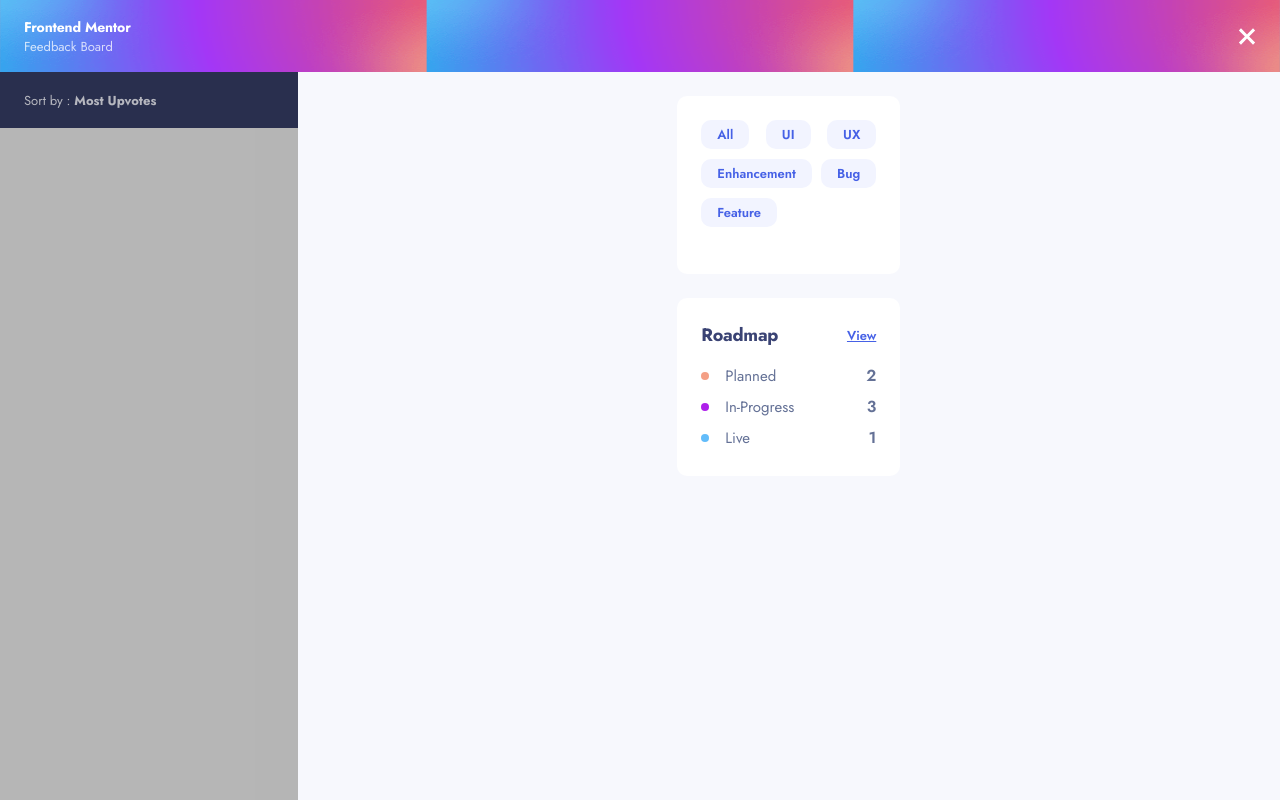
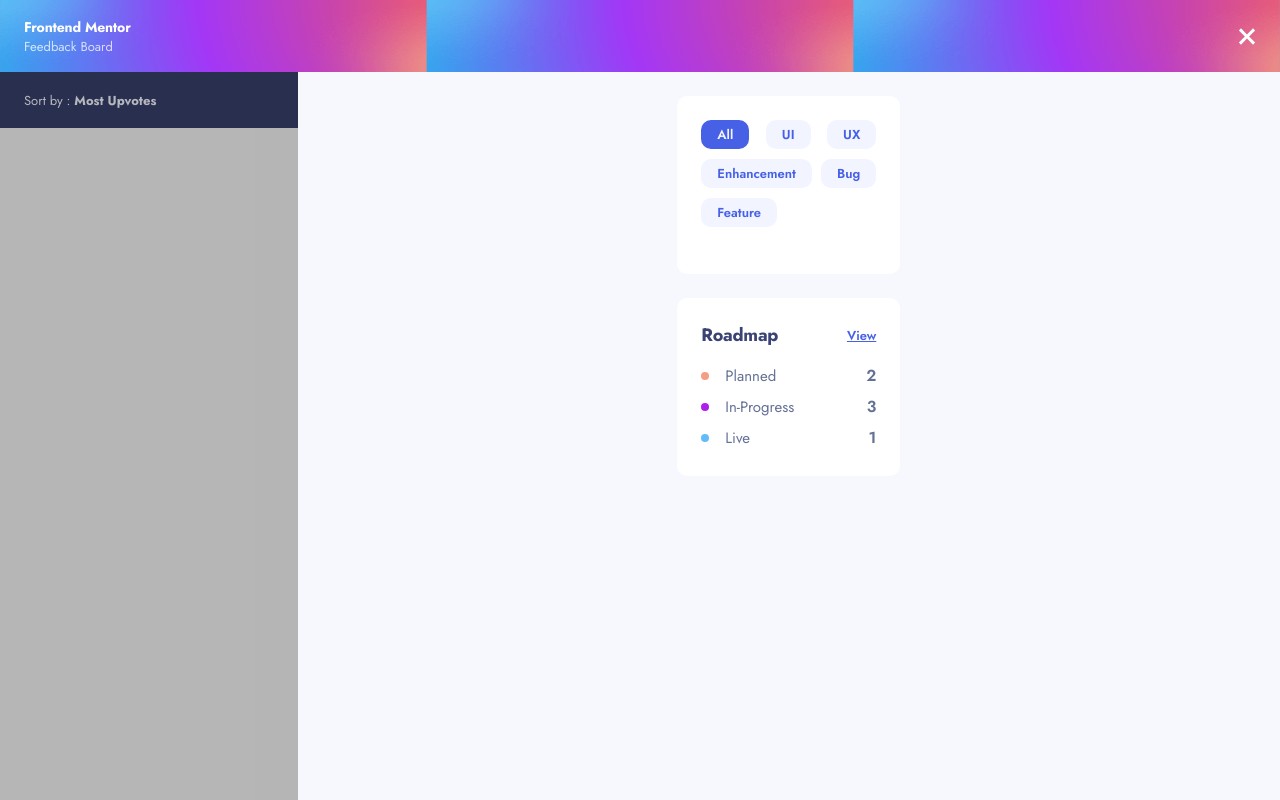
Before and after one commit to gcarter89/product-feedback-app, a React (Create React App) app: page / in a window 1280 px wide. Both pictures are taken after a click on the icon 1246 px from the left and 36 px from the top of the page. Built offline with nearby package versions, Linux system fonts and the light colour scheme; some icons are missing.

Commit message:
added basic filter functionality. tied to other filter

```diff
--- a/src/App.js
+++ b/src/App.js
@@ -8,41 +8,48 @@ import Main from './components/Main/Main';
 
 function App() {
     const [selectedIndex, setSelectedIndex] = useState(0);
-    const [data, setData] = useState([]);
+    const [data, setData] = useState(jsonData.productRequests);
     const [dashboardOpen, setDashboardOpen] = useState(false);
 
+    const [selectedCategory, setSelectedCategory] = useState('all');
+
     useEffect(() => {
+        if (selectedCategory === 'all') {
+            return setData(jsonData.productRequests)
+        }
+        const result = jsonData.productRequests.filter(elem => elem.category === selectedCategory);
+        setData(result);
 
+    }, [selectedCategory])
+
+
+    useEffect(() => {
         switch (selectedIndex) {
             case 0:
-                const sortedUpvotesAsc = [...jsonData.productRequests].sort(upvoteCompare);
-                setData(sortedUpvotesAsc)
+                setData(prevState => ([...prevState].sort(upvoteCompare)))
                 break;
             case 1:
-                const sortedUpvotesDesc = [...jsonData.productRequests].sort(upvoteCompareReverse);
-                setData(sortedUpvotesDesc);
+
+                setData(prevState => ([...prevState].sort(upvoteCompareReverse)));
+
                 break;
 
             case 2:
-                const sortedCommentsAsc = [...jsonData.productRequests].sort(commentsCompare);
-                setData(sortedCommentsAsc);
+                setData(prevState => ([...prevState].sort(commentsCompare)));
                 break;
-
             case 3:
-                const sortedCommentsDesc = [...jsonData.productRequests].sort(commentsCompareReverse);
-                setData(sortedCommentsDesc);
+                setData(prevState => ([...prevState].sort(commentsCompareReverse)))
             break;
-
             default:
                 break;
         }
-    }, [selectedIndex]);
+    }, [selectedIndex, selectedCategory]);
 
     return (
         <div className="App">
             <Header dashboardOpen={dashboardOpen} setDashboardOpen={setDashboardOpen} />
             <Subheader selectedIndex={selectedIndex} setSelectedIndex={setSelectedIndex} />
-            <Main data={data} dashboardOpen={dashboardOpen} />
+            <Main data={data} dashboardOpen={dashboardOpen} selectedCategory={selectedCategory} setSelectedCategory={setSelectedCategory} />
         </div>
     );
 }
--- /dev/null
+++ b/src/components/CategoryButton/CategoryButton.js
@@ -0,0 +1,30 @@
+import capitaliseFirstLetter from '../../helpers/capitaliseFirstLetter.js';
+import styles from './categorybutton.module.scss'
+
+export default function CategoryTab({ category, selected = false, setSelectedCategory }) {
+
+    function handleClick(event, cat) {
+        event.preventDefault();
+        console.log(cat);
+        setSelectedCategory(cat);
+    }
+
+    return (
+
+        <>
+        {selected ?
+            <button className={styles.categoryButton__selected}>
+                <p className={`_body3 ${styles.categoryButton_text}`}>{capitaliseFirstLetter(category)}</p>
+            </button>
+
+            :
+
+            <button onClick={(e) => handleClick(e, category)} className={styles.categoryButton}>
+                <p className={`_body3 ${styles.categoryButton_text}`}>{capitaliseFirstLetter(category)}</p>
+            </button>
+        }
+        </>
+
+
+    )
+}
--- /dev/null
+++ b/src/components/CategoryButton/categorybutton.module.scss
@@ -0,0 +1,21 @@
+.categoryButton {
+    height: fit-content;
+    width: fit-content;
+    padding: 5px 16px;
+    background-color: #F2F4FF;
+    border-radius: 10px;
+    color: #4661E6;
+    cursor: pointer;
+    &_text {
+        font-weight: 600;
+    }
+    &__selected {
+        height: fit-content;
+        width: fit-content;
+        padding: 5px 16px;
+        background-color: #4661E6;
+        border-radius: 10px;
+        color: #F2F4FF;
+        cursor: pointer;
+    }
+}
--- a/src/components/CategoryTab/CategoryTab.js
+++ b/src/components/CategoryTab/CategoryTab.js
@@ -1,7 +1,7 @@
 import capitaliseFirstLetter from '../../helpers/capitaliseFirstLetter.js';
 import styles from './categorytab.module.scss'
 
-export default function CategoryTab({category}) {
+export default function CategoryTab({ category }) {
 
 
     return (
--- a/src/components/Dashboard/Dashboard.js
+++ b/src/components/Dashboard/Dashboard.js
@@ -1,17 +1,16 @@
 import styles from './dashboard.module.scss';
-import CategoryTab from '../CategoryTab/CategoryTab.js'
+import CategoryButton from '../CategoryButton/CategoryButton.js'
 
-export default function Dashboard() {
+export default function Dashboard({featureArray = [], selectedCategory, setSelectedCategory}) {
     return (
         <div className={styles.overlay}>
             <div className={styles.dashboard}>
                 <div className={styles.dashboard_categoryCard}>
-                    <CategoryTab category='All' />
-                    <CategoryTab category='UI' />
-                    <CategoryTab category='UX' />
-                    <CategoryTab category='Enhancement' />
-                    <CategoryTab category='Bug' />
-                    <CategoryTab category='Feature' />
+                    {featureArray.map((elem, index) => {
+                        return (
+                            selectedCategory === elem ? <CategoryButton key={index} category={elem} selected={true} setSelectedCategory={setSelectedCategory} /> : <CategoryButton key={index} category={elem} setSelectedCategory={setSelectedCategory} />
+                        )
+                    })}
                 </div>
                 <div className={styles.dashboard_roadmapCard}>
                     <div className={styles.dashboard_roadmapHeading}>
--- a/src/components/Dashboard/dashboard.module.scss
+++ b/src/components/Dashboard/dashboard.module.scss
@@ -2,6 +2,7 @@
     position: fixed;
     height: 100%;
     top: 72px;
+    left: 0;
     width: 100%;
     background-color: rgba(0,0,0,0.25);
     z-index: 1;
--- a/src/components/Main/Main.js
+++ b/src/components/Main/Main.js
@@ -2,10 +2,15 @@ import styles from './main.module.scss'
 import SuggestionCards from "../SuggestionCards/SuggestionCards";
 import Dashboard from '../Dashboard/Dashboard';
 
-export default function Main({data, dashboardOpen}) {
+export default function Main({data, dashboardOpen, selectedCategory, setSelectedCategory}) {
+    let featureArray = ['all', 'UI', 'UX', 'enhancement', 'bug', 'feature'];
+    featureArray.push(...data.map(elem => { return elem.category }));
+    featureArray = [...new Set(featureArray)];
+
+
     return (
         <main className={styles.main}>
-            {dashboardOpen && <Dashboard />}
+            {dashboardOpen && <Dashboard featureArray={featureArray} selectedCategory={selectedCategory} setSelectedCategory={setSelectedCategory} />}
             <SuggestionCards data={data} dashboardOpen={dashboardOpen} />
         </main>
     )
--- a/src/components/Main/main.module.scss
+++ b/src/components/Main/main.module.scss
@@ -1,4 +1,6 @@
 .main {
     padding-top: 32px;
     padding-bottom: 56px;
+    padding-left: 24px;
+    padding-right: 24px;
 }
--- a/src/components/Subheader/subheader.module.scss
+++ b/src/components/Subheader/subheader.module.scss
@@ -30,3 +30,11 @@
 
     }
 }
+
+@media screen and (max-width: 340px) {
+    .subheader {
+        &_button {
+            width: 114px;
+        }
+    }
+}
--- a/src/components/SuggestionCard/suggestioncard.module.scss
+++ b/src/components/SuggestionCard/suggestioncard.module.scss
@@ -1,6 +1,6 @@
 .suggestionCard {
     height: fit-content;
-    width: 327px;
+    max-width: 327px;
     background-color: #FFFFFF;
     box-sizing: border-box;
     margin-left: auto;
```
